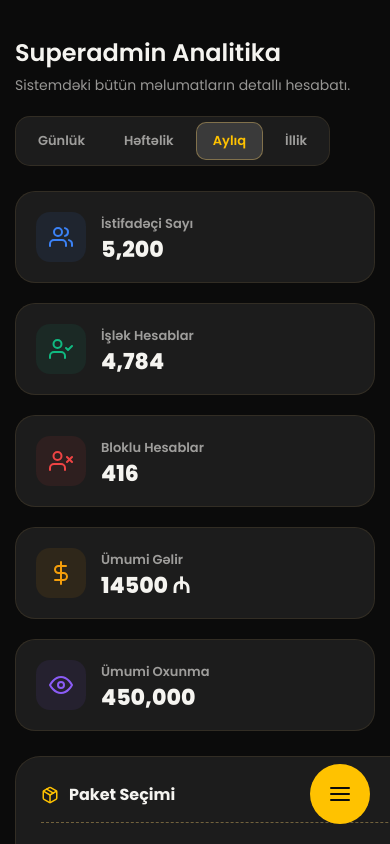
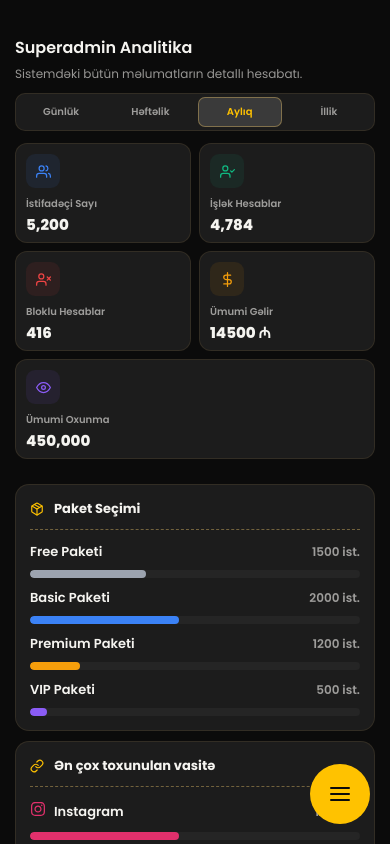
Before and after one commit to AliIsmayl/insyde-super-admin, a React (Vite) app: page /analys in a window 390 px wide. Built offline with nearby package versions, Linux system fonts and the light colour scheme; sample sign-in values are in the browser's storage.

Commit message:
analys responsive design

```diff
--- a/src/Components/Analys/AnalysMain/AnalysMain.scss
+++ b/src/Components/Analys/AnalysMain/AnalysMain.scss
@@ -8,7 +8,7 @@
   flex-direction: column;
   gap: 25px;
 
-  /* ÜST BAŞLIQ VƏ FİLTRLƏR */
+  /* ===== ÜST BAŞLIQ VƏ FİLTRLƏR ===== */
   .top-header {
     display: flex;
     justify-content: space-between;
@@ -37,6 +37,7 @@
       padding: 5px;
       border-radius: 15px;
       gap: 5px;
+      flex-wrap: wrap;
 
       button {
         border: 1px solid transparent;
@@ -70,10 +71,10 @@
     gap: 25px;
   }
 
-  /* 5 ƏDƏD ÜST STATİSTİKA KARTLARI */
+  /* ===== ÜMUMİ STATİSTİKA KARTLARI ===== */
   .summary-cards-row {
     display: grid;
-    grid-template-columns: repeat(auto-fit, minmax(200px, 1fr));
+    grid-template-columns: repeat(5, 1fr);
     gap: 20px;
 
     .stat-card {
@@ -135,7 +136,7 @@
     }
   }
 
-  /* DETALLI ANALİZ QRİDİ */
+  /* ===== DETALLI ANALİZ QRİDİ ===== */
   .dashboard-grid {
     display: grid;
     grid-template-columns: repeat(3, 1fr);
@@ -150,7 +151,7 @@
       flex-direction: column;
 
       &.top-users-card {
-        grid-column: span 3; /* Top 10 siyahısı bütün sıranı tutur */
+        grid-column: span 3;
       }
 
       .card-header {
@@ -179,7 +180,7 @@
         flex-direction: column;
         gap: 18px;
 
-        /* Progress Bar Sətirləri (Paketlər və Vasitələr üçün) */
+        /* Progress Bar Sətirləri */
         .progress-row {
           display: flex;
           flex-direction: column;
@@ -199,11 +200,13 @@
                 font-size: 16px;
               }
             }
+
             .item-name {
               font-size: 14px;
               font-weight: 600;
               color: var(--text-primary);
             }
+
             .item-count {
               font-size: 13px;
               font-weight: 600;
@@ -226,7 +229,7 @@
           }
         }
 
-        /* Bölgələr (Siyahı şəklində) */
+        /* Bölgələr */
         .location-row {
           display: flex;
           justify-content: space-between;
@@ -239,25 +242,30 @@
           .loc-texts {
             display: flex;
             flex-direction: column;
+
             .city {
               font-size: 14px;
               font-weight: 700;
               color: var(--text-primary);
             }
+
             .country {
               font-size: 12px;
               color: var(--text-secondary);
             }
           }
+
           .loc-right {
             display: flex;
             flex-direction: column;
             align-items: flex-end;
+
             .loc-count {
               font-size: 14px;
               font-weight: 800;
               color: var(--text-primary);
             }
+
             .loc-percent {
               font-size: 12px;
               font-weight: 600;
@@ -266,7 +274,7 @@
           }
         }
 
-        /* Top 10 İstifadəçi Siyahısı */
+        /* Top 10 İstifadəçi */
         &.top-users-list {
           display: grid;
           grid-template-columns: repeat(2, 1fr);
@@ -295,6 +303,7 @@
               .rank {
                 width: 35px;
                 height: 35px;
+                min-width: 35px;
                 border-radius: 10px;
                 background-color: var(--bg-panel);
                 border: 1px solid var(--border-subtle);
@@ -310,11 +319,13 @@
                   color: #ffd700;
                   border-color: #ffd700;
                 }
+
                 &.top-2 {
                   background-color: rgba(192, 192, 192, 0.2);
                   color: #c0c0c0;
                   border-color: #c0c0c0;
                 }
+
                 &.top-3 {
                   background-color: rgba(205, 127, 50, 0.2);
                   color: #cd7f32;
@@ -325,11 +336,13 @@
               .user-details {
                 display: flex;
                 flex-direction: column;
+
                 .name {
                   font-size: 14px;
                   font-weight: 700;
                   color: var(--text-primary);
                 }
+
                 .username {
                   font-size: 12px;
                   color: var(--text-secondary);
@@ -345,6 +358,7 @@
                 color: var(--text-on-gold);
                 padding: 6px 12px;
                 border-radius: 20px;
+                white-space: nowrap;
               }
             }
           }
@@ -353,32 +367,452 @@
     }
   }
 
-  /* ================== RESPONSİVLİK ================== */
+  /* ================================================
+     RESPONSİVLİK
+  ================================================ */
 
+  /* --- BÖYÜK EKRAN: 1440px+ --- */
+  @media screen and (min-width: 1440px) {
+    .summary-cards-row {
+      grid-template-columns: repeat(5, 1fr);
+    }
+
+    .dashboard-grid {
+      grid-template-columns: repeat(3, 1fr);
+    }
+  }
+
+  /* --- STANDART LAPTOP: 1025px – 1439px --- */
+  @media screen and (max-width: 1439px) and (min-width: 1025px) {
+    .summary-cards-row {
+      grid-template-columns: repeat(5, 1fr);
+
+      .stat-card {
+        padding: 16px;
+
+        .stat-icon {
+          width: 44px;
+          height: 44px;
+          min-width: 44px;
+          font-size: 20px;
+        }
+
+        .stat-info {
+          .stat-bottom .value {
+            font-size: 20px;
+          }
+        }
+      }
+    }
+
+    .dashboard-grid {
+      grid-template-columns: repeat(3, 1fr);
+    }
+  }
+
+  /* --- PLANŞET LANDSCAPE + KİÇİK LAPTOP: 769px – 1024px --- */
   @media screen and (max-width: 1024px) {
+    gap: 20px;
+
+    .top-header {
+      flex-direction: column;
+      align-items: flex-start;
+      gap: 15px;
+
+      .title-area .page-title {
+        font-size: 20px;
+      }
+
+      .period-filters {
+        width: 100%;
+        justify-content: space-between;
+
+        button {
+          flex: 1;
+          text-align: center;
+          padding: 8px 10px;
+          font-size: 12px;
+        }
+      }
+    }
+
+    .summary-cards-row {
+      grid-template-columns: repeat(3, 1fr);
+
+      .stat-card:nth-child(4),
+      .stat-card:nth-child(5) {
+        grid-column: span 1;
+      }
+    }
+
     .dashboard-grid {
       grid-template-columns: repeat(2, 1fr);
 
       .dashboard-card:nth-child(3) {
-        grid-column: span 2; /* Bölgələr planşetdə 2 sütun tutur */
+        grid-column: span 2;
       }
+
       .dashboard-card.top-users-card {
         grid-column: span 2;
       }
     }
   }
 
+  /* --- PLANŞET PORTRAIT: 601px – 768px --- */
   @media screen and (max-width: 768px) {
+    gap: 18px;
+
+    .top-header {
+      gap: 12px;
+
+      .title-area {
+        .page-title {
+          font-size: 18px;
+        }
+
+        .page-subtitle {
+          font-size: 13px;
+        }
+      }
+
+      .period-filters {
+        button {
+          padding: 7px 8px;
+          font-size: 12px;
+        }
+      }
+    }
+
+    .summary-cards-row {
+      grid-template-columns: repeat(2, 1fr);
+      gap: 12px;
+
+      /* 5-ci kart tam en tutsun */
+      .stat-card:last-child {
+        grid-column: span 2;
+      }
+
+      .stat-card {
+        padding: 14px;
+        border-radius: 15px;
+        gap: 12px;
+
+        .stat-icon {
+          width: 42px;
+          height: 42px;
+          min-width: 42px;
+          font-size: 18px;
+          border-radius: 12px;
+        }
+
+        .stat-info {
+          h4 {
+            font-size: 12px;
+          }
+
+          .stat-bottom .value {
+            font-size: 18px;
+          }
+        }
+      }
+    }
+
     .dashboard-grid {
       grid-template-columns: 1fr;
+      gap: 15px;
 
-      .dashboard-card:nth-child(3),
-      .dashboard-card.top-users-card {
-        grid-column: span 1;
+      .dashboard-card {
+        padding: 20px;
+        border-radius: 20px;
+
+        &:nth-child(3),
+        &.top-users-card {
+          grid-column: span 1;
+        }
+
+        .card-header h3 {
+          font-size: 15px;
+        }
+
+        .card-body {
+          gap: 14px;
+
+          &.top-users-list {
+            grid-template-columns: 1fr;
+            gap: 10px;
+
+            .top-user-item {
+              padding: 10px 15px;
+            }
+          }
+        }
+      }
+    }
+  }
+
+  /* --- MOBİL: 480px – 600px --- */
+  @media screen and (max-width: 600px) {
+    gap: 15px;
+
+    .top-header {
+      .title-area .page-title {
+        font-size: 17px;
       }
 
-      .card-body.top-users-list {
-        grid-template-columns: 1fr; /* Mobildə top 10 alt-alta düşür */
+      .period-filters {
+        border-radius: 12px;
+        padding: 4px;
+
+        button {
+          padding: 7px 6px;
+          font-size: 11px;
+          border-radius: 8px;
+        }
+      }
+    }
+
+    .summary-cards-row {
+      grid-template-columns: repeat(2, 1fr);
+      gap: 10px;
+
+      .stat-card:last-child {
+        grid-column: span 2;
+      }
+
+      .stat-card {
+        padding: 12px;
+        gap: 10px;
+        border-radius: 14px;
+
+        .stat-icon {
+          width: 38px;
+          height: 38px;
+          min-width: 38px;
+          font-size: 16px;
+          border-radius: 10px;
+        }
+
+        .stat-info {
+          h4 {
+            font-size: 11px;
+          }
+
+          .stat-bottom .value {
+            font-size: 16px;
+          }
+        }
+      }
+    }
+
+    .dashboard-grid {
+      gap: 12px;
+
+      .dashboard-card {
+        padding: 16px;
+        border-radius: 16px;
+
+        .card-header {
+          margin-bottom: 14px;
+          padding-bottom: 12px;
+
+          h3 {
+            font-size: 14px;
+
+            .head-icon {
+              font-size: 16px;
+            }
+          }
+        }
+
+        .card-body {
+          gap: 12px;
+
+          .progress-row {
+            .row-info {
+              .item-name {
+                font-size: 13px;
+              }
+
+              .item-count {
+                font-size: 12px;
+              }
+            }
+          }
+
+          .location-row {
+            padding: 10px 12px;
+            border-radius: 10px;
+
+            .loc-texts .city {
+              font-size: 13px;
+            }
+
+            .loc-right .loc-count {
+              font-size: 13px;
+            }
+          }
+
+          &.top-users-list {
+            .top-user-item {
+              padding: 10px 12px;
+              border-radius: 12px;
+              gap: 8px;
+
+              .user-left {
+                gap: 10px;
+
+                .rank {
+                  width: 30px;
+                  height: 30px;
+                  min-width: 30px;
+                  font-size: 12px;
+                  border-radius: 8px;
+                }
+
+                .user-details {
+                  .name {
+                    font-size: 13px;
+                  }
+
+                  .username {
+                    font-size: 11px;
+                  }
+                }
+              }
+
+              .user-right .views-badge {
+                font-size: 11px;
+                padding: 5px 10px;
+              }
+            }
+          }
+        }
+      }
+    }
+  }
+
+  /* --- KİÇİK MOBİL: 0 – 479px --- */
+  @media screen and (max-width: 479px) {
+    gap: 12px;
+
+    .top-header {
+      gap: 10px;
+
+      .title-area {
+        .page-title {
+          font-size: 16px;
+        }
+
+        .page-subtitle {
+          font-size: 12px;
+        }
+      }
+
+      .period-filters {
+        border-radius: 10px;
+        padding: 3px;
+
+        button {
+          padding: 6px 5px;
+          font-size: 10px;
+          border-radius: 7px;
+        }
+      }
+    }
+
+    .summary-cards-row {
+      grid-template-columns: 1fr 1fr;
+      gap: 8px;
+
+      .stat-card:last-child {
+        grid-column: span 2;
+      }
+
+      .stat-card {
+        padding: 10px;
+        gap: 8px;
+        border-radius: 12px;
+        flex-direction: column;
+        align-items: flex-start;
+
+        .stat-icon {
+          width: 34px;
+          height: 34px;
+          min-width: 34px;
+          font-size: 15px;
+          border-radius: 9px;
+        }
+
+        .stat-info {
+          width: 100%;
+
+          h4 {
+            font-size: 10px;
+          }
+
+          .stat-bottom .value {
+            font-size: 15px;
+          }
+        }
+      }
+    }
+
+    .dashboard-grid {
+      gap: 10px;
+
+      .dashboard-card {
+        padding: 14px;
+        border-radius: 14px;
+
+        .card-header {
+          margin-bottom: 12px;
+          padding-bottom: 10px;
+
+          h3 {
+            font-size: 13px;
+
+            .head-icon {
+              font-size: 14px;
+            }
+          }
+        }
+
+        .card-body {
+          gap: 10px;
+
+          .location-row {
+            padding: 8px 10px;
+            flex-wrap: wrap;
+            gap: 5px;
+
+            .loc-texts .city {
+              font-size: 12px;
+            }
+
+            .loc-right .loc-count {
+              font-size: 12px;
+            }
+          }
+
+          &.top-users-list {
+            gap: 8px;
+
+            .top-user-item {
+              padding: 8px 10px;
+              flex-wrap: wrap;
+              gap: 8px;
+
+              .user-left {
+                gap: 8px;
+              }
+
+              .user-right .views-badge {
+                font-size: 10px;
+                padding: 4px 8px;
+              }
+            }
+          }
+        }
       }
     }
   }
```
